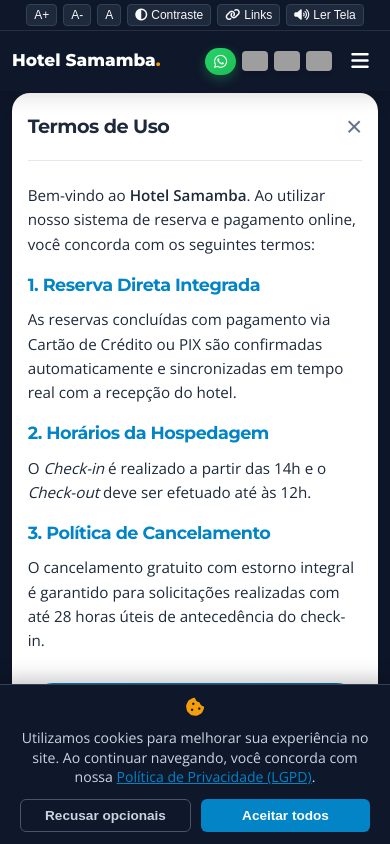
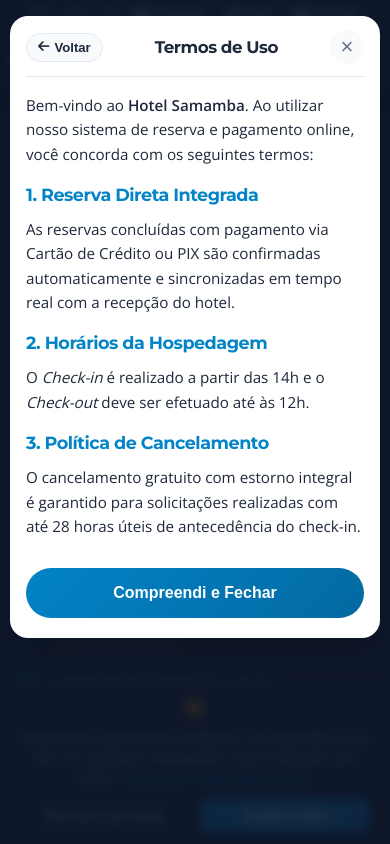
Before and after one commit to jonathan3703226/Site_hotel, a plain HTML site: page index.html in a window 390 px wide. Both pictures are taken after a click on the link "Termos de Uso". Shown: the part 6699-7543 px from the top of the page. Drawn offline with nearby package versions, Linux system fonts and the light colour scheme; grey boxes are pictures that could not be loaded.

Commit message:
ajuste botão voltar

```diff
--- a/script.js
+++ b/script.js
@@ -159,8 +159,10 @@ class GerenciadorTraducao {
                 ft_copyright: "&copy; 2026 Hotel Samamba. Todos os direitos reservados. Conformidade LGPD & Acessibilidade W3C.",
                 ck_banner_text: "Utilizamos cookies para melhorar sua experiência no site. Ao continuar navegando, você concorda com nossa",
                 ck_btn_refuse: "Recusar opcionais", ck_btn_accept: "Aceitar todos",
+
                 // Checkout Completo
                 md_title: "Checkout & Pagamento Online", md_stay_details: "Detalhes da Estadia", md_checkin: "Check-in:", md_checkout: "Check-out:",
+                btn_back: "Voltar",
                 md_total_nights: "Total de Diárias:", md_suite: "Suíte:", md_daily_rate: "Valor da Diária:",
                 md_capacity_label: "Capacidade Máxima:",
                 md_capacity_unit: "pessoa(s)",
@@ -236,6 +238,7 @@ class GerenciadorTraducao {
                 ck_btn_refuse: "Decline optional", ck_btn_accept: "Accept all",
                 // Checkout
                 md_title: "Online Checkout & Payment", md_stay_details: "Stay Details", md_checkin: "Check-in:", md_checkout: "Check-out:",
+                btn_back: "Back",
                 md_total_nights: "Total Nights:", md_suite: "Suite:", md_daily_rate: "Daily Rate:",
                 md_capacity_label: "Maximum Capacity:",
                 md_capacity_unit: "person(s)",
@@ -311,6 +314,7 @@ class GerenciadorTraducao {
                 ck_btn_refuse: "Rechazar opcionales", ck_btn_accept: "Aceptar todos",
                 // Checkout
                 md_title: "Checkout y Pago Online", md_stay_details: "Detalles de la Estancia", md_checkin: "Check-in:", md_checkout: "Check-out:",
+                btn_back: "Volver",
                 md_total_nights: "Noches Totales:", md_suite: "Suite:", md_daily_rate: "Precio por Noche:",
                 md_capacity_label: "Capacidad Máxima:",
                 md_capacity_unit: "persona(s)",
@@ -430,11 +434,21 @@ class GerenciadorModal {
         this.content.innerHTML = htmlContent;
         this.overlay.classList.remove('hidden');
         document.body.style.overflow = 'hidden';
+
+        // Registra no histórico para que o botão Voltar do celular feche o modal
+        if (!history.state || !history.state.modalOpen) {
+            history.pushState({ modalOpen: true }, '');
+        }
     }
 
     fechar() {
         this.overlay.classList.add('hidden');
         document.body.style.overflow = '';
+
+        // Se fechou pelo botão "×" ou "Voltar" da tela, limpa o estado do histórico
+        if (history.state && history.state.modalOpen) {
+            history.back();
+        }
     }
 
     abrirModalGenerico(tipo) {
@@ -552,8 +566,12 @@ class GerenciadorModal {
             `;
         }
 
+        const btnVoltar = txt.btn_back || 'Voltar';
         const html = `
             <div class="modal-header">
+                <button type="button" class="btn-modal-back" onclick="app.modal.fechar()">
+                    <i class="fas fa-arrow-left"></i> ${btnVoltar}
+                </button>
                 <h2>${titulo}</h2>
                 <button type="button" class="close-modal" onclick="app.modal.fechar()" aria-label="Fechar">×</button>
             </div>
@@ -924,6 +942,9 @@ class GerenciadorReserva {
 
         const modalHTML = `
             <div class="modal-header">
+                <button type="button" class="btn-modal-back" onclick="app.modal.fechar()">
+                    <i class="fas fa-arrow-left"></i> ${txt.btn_back || 'Voltar'}
+                </button>
                 <h2>${txt.md_title}</h2>
                 <button type="button" class="close-modal" onclick="app.modal.fechar()" aria-label="Fechar">×</button>
             </div>
@@ -1208,6 +1229,15 @@ class HotelApp {
         this.heroIndex = 0;
         this.heroTimer = null;
         this.carouselsPos = { solteiro: 0, casal: 0, duplo: 0, triplo: 0, familia: 0 };
+
+        // Fecha qualquer modal aberto quando o usuário aperta "Voltar" no celular/navegador
+        window.addEventListener('popstate', () => {
+            const modaisAbertos = document.querySelectorAll('.modal-overlay:not(.hidden)');
+            if (modaisAbertos.length > 0) {
+                modaisAbertos.forEach(m => m.classList.add('hidden'));
+                document.body.style.overflow = '';
+            }
+        });
     }
 
     init() {
@@ -1297,6 +1327,7 @@ class HotelApp {
     }
 
     setupTouchCarousels() {
+        // Swipe nas fotos das suítes
         document.querySelectorAll('.room-carousel').forEach(carousel => {
             let startX = 0;
             carousel.addEventListener('touchstart', e => { startX = e.changedTouches[0].screenX; }, { passive: true });
@@ -1305,8 +1336,24 @@ class HotelApp {
                 let suite = carousel.id.replace('carousel-', '');
                 if (startX - endX > 30) this.moveRoomCarousel(suite, 1);
                 else if (endX - startX > 30) this.moveRoomCarousel(suite, -1);
-            });
+            }, { passive: true });
         });
+
+        // Swipe nas fotos principais do Hero (topo do site)
+        const heroSection = document.querySelector('.hero');
+        if (heroSection) {
+            let heroStartX = 0;
+            heroSection.addEventListener('touchstart', e => {
+                heroStartX = e.changedTouches[0].screenX;
+            }, { passive: true });
+
+            heroSection.addEventListener('touchend', e => {
+                const diff = heroStartX - e.changedTouches[0].screenX;
+                if (Math.abs(diff) > 40) {
+                    this.moveHeroSlide(diff > 0 ? 1 : -1);
+                }
+            }, { passive: true });
+        }
     }
 
     showToast(msg) {
--- a/style.css
+++ b/style.css
@@ -1875,14 +1875,59 @@ body.high-contrast .textarea-modal {
     }
 
     /* 5. Campos do modal alinhados em coluna única no mobile */
+    .modal-overlay {
+        z-index: 10050 !important;
+        padding: 10px;
+        align-items: flex-start;
+    }
     .modal {
-        padding: 18px 16px;
-        width: 94%;
+        padding: 0 16px 20px;
+        width: 100%;
+        max-height: 94svh;
         border-radius: 18px;
+        margin-top: 6px;
+    }
+
+    .modal-header {
+        position: sticky;
+        top: 0;
+        background: var(--white);
+        z-index: 20;
+        padding: 14px 0 12px;
+        margin-bottom: 16px;
+        gap: 10px;
     }
 
     .modal-header h2 {
-        font-size: 1.2rem;
+        font-size: 1.05rem;
+        flex: 1;
+        text-align: center;
+    }
+    .btn-modal-back {
+        display: inline-flex;
+        align-items: center;
+        gap: 5px;
+        background: var(--bg-light);
+        border: 1px solid var(--border);
+        color: var(--text-main);
+        padding: 6px 11px;
+        border-radius: 50px;
+        font-size: 0.82rem;
+        font-weight: 700;
+        cursor: pointer;
+        flex-shrink: 0;
+    }
+
+    .close-modal {
+        width: 34px;
+        height: 34px;
+        display: flex;
+        align-items: center;
+        justify-content: center;
+        background: var(--bg-light);
+        border-radius: 50%;
+        font-size: 22px;
+        flex-shrink: 0;
     }
 
     .modal-body-grid {
```
